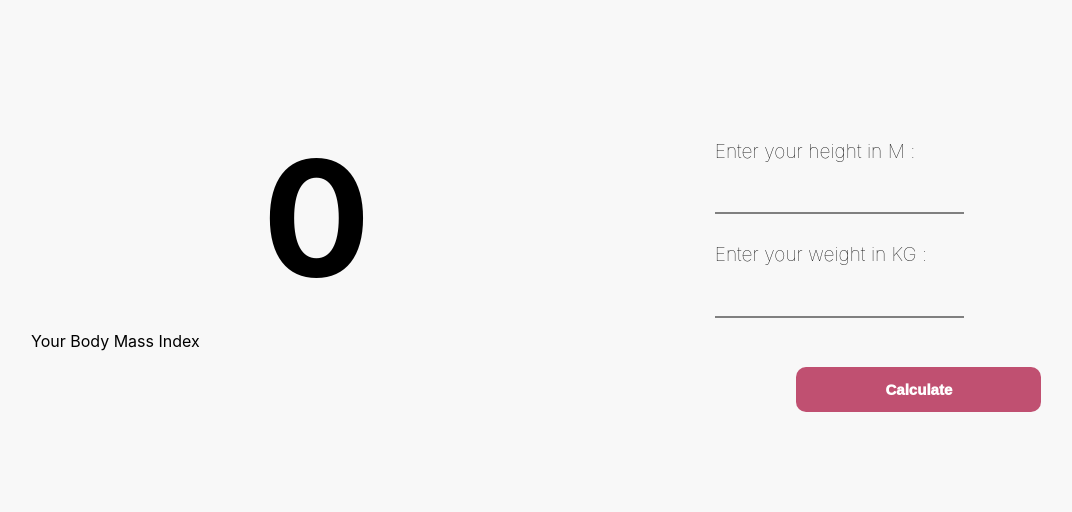
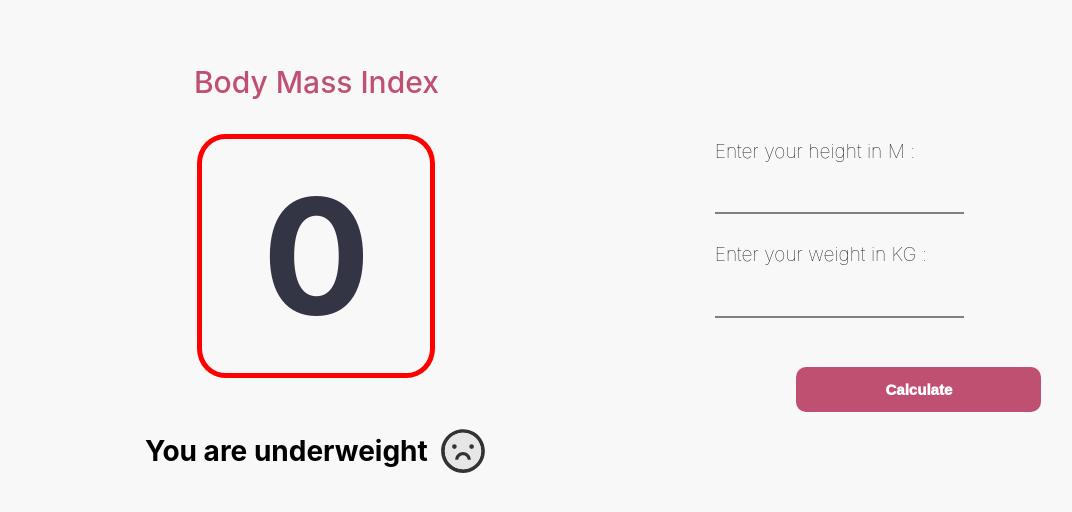
Before and after one commit to KwesiSai/weighvy-app, a React (Create React App) app: page /bmi in a window 1280 px wide. Both pictures are taken after typing "5", "5" into the empty fields and a click on the button "Calculate". Shown: the top 512 px of the page, without its empty margins (36-1108 px from the left). Built offline with nearby package versions, Linux system fonts and the light colour scheme; the HTML template or start-up script is replaced by a standard one.

Commit message:
Minor updates on BMI

```diff
--- a/src/components/BMI.tsx
+++ b/src/components/BMI.tsx
@@ -3,7 +3,10 @@ import Bimage from "../assets/bmi.jpg";
 import styled from "styled-components";
 import { useState } from 'react';
 import { useEffect } from "react";
-import { AiOutlineCloseCircle } from "react-icons/ai";
+import { AiOutlineCloseCircle, AiTwotoneFrown, AiTwotoneMeh } from "react-icons/ai";
+import { AiTwotoneSmile } from "react-icons/ai";
+import { AiOutlineMeh } from "react-icons/ai";
+import { AiOutlineFrown } from "react-icons/ai";
 
 const pageColorWine = "rgba(173, 23, 68, 0.747)";
 const pageColorGray = "rgba(196, 188, 187, 0.1)";
@@ -14,14 +17,46 @@ const MainContainer = styled.div`
     margin-top: 10%;
     margin-left: -5%;
 `
+const Title = styled.span`
+    color: ${pageColorWine};
+    align-self: center;
+    font-weight: 500;
+    font-size: 30px;
+    margin-top: -10%;
+`
 const LogoSection = styled.section`
     display: flex;
     flex-direction: column;
     padding: 0 0 0 10%;
-    div{
+    div:first-of-type{
         font-size: 1000%;
         align-self: center;
         font-weight: 700;
+
+        padding: 20px 60px;
+        margin-top: 6%;
+        color: #333444;
+    }
+    .healthy{
+        border: 5px solid green;
+        border-radius: 12%;
+    }
+    .unhealthy{
+        border: 5px solid red;
+        border-radius: 12%;
+    }
+    div:not(:first-of-type){
+        align-self: center;
+        margin-top: 5%;
+        font-weight: 700;
+        font-size: 28px;
+        display: flex;
+        flex-direction: row;
+        align-items: center;
+
+    }
+    P{
+    padding-right: 10px;
     }
 
     img{
@@ -138,12 +173,28 @@ const  BMI: React.FC = () => {
                     <img src={Bimage} alt="bmi"/>
                 ):(
                     <>
-                    <div>
+                    <Title>
+                        Body Mass Index
+                    </Title>
+                    <div className={bodyMassIndex < 25 && bodyMassIndex > 18 ? "healthy" : "unhealthy"}>
                         {bodyMassIndex}
                     </div>
-                    <p>
-                     Your Body Mass Index
-                    </p>
+                    {bodyMassIndex < 18 &&
+                        <div>
+                            <p>You are underweight</p>
+                            <AiTwotoneFrown size={50} />
+                        </div>}
+                    {bodyMassIndex > 18 && bodyMassIndex < 25 &&
+                        <div>
+                            <p>Your weight is healthy</p>
+                            <AiTwotoneSmile size={50} />
+                        </div>
+                    }
+                    {bodyMassIndex > 25 &&
+                    <div>
+                        <p>You are overweight</p>
+                        <AiTwotoneMeh size={50}/>
+                    </div>}
                     </>
                 )}
             </LogoSection>
```
